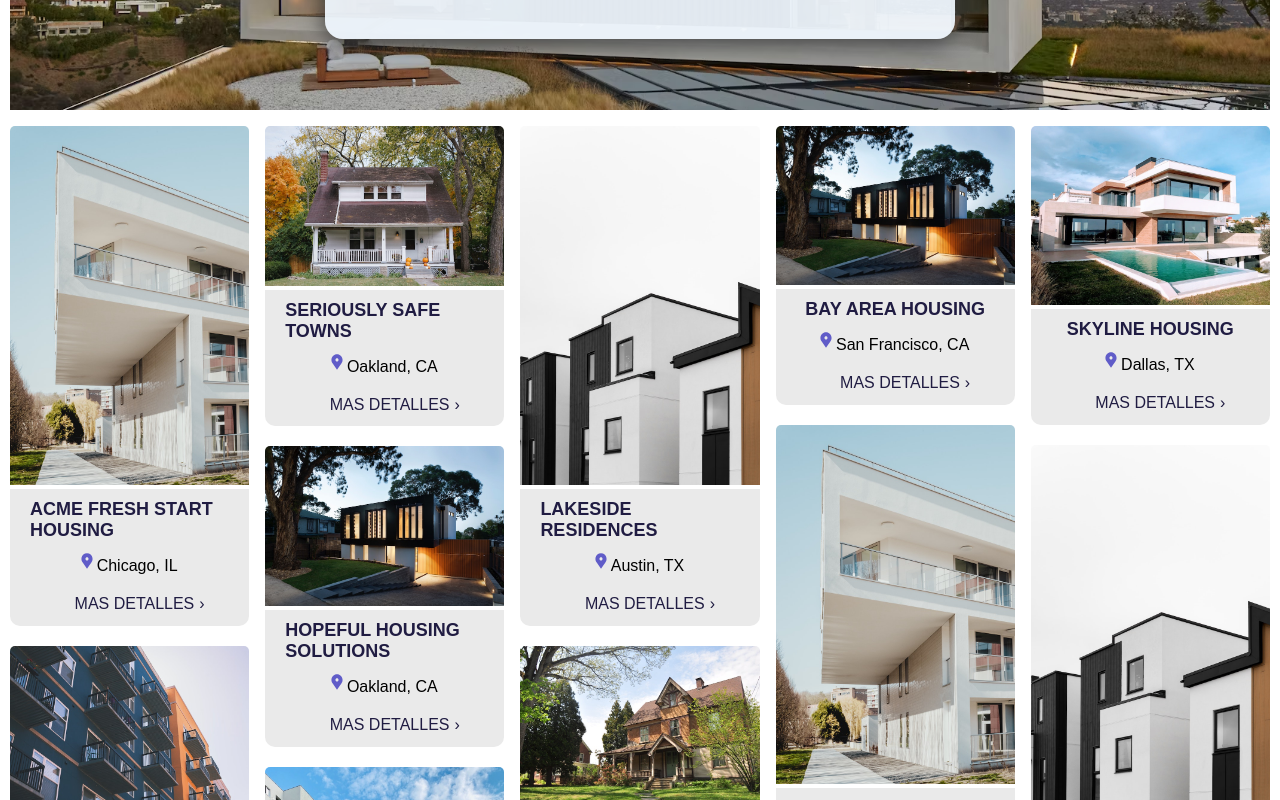
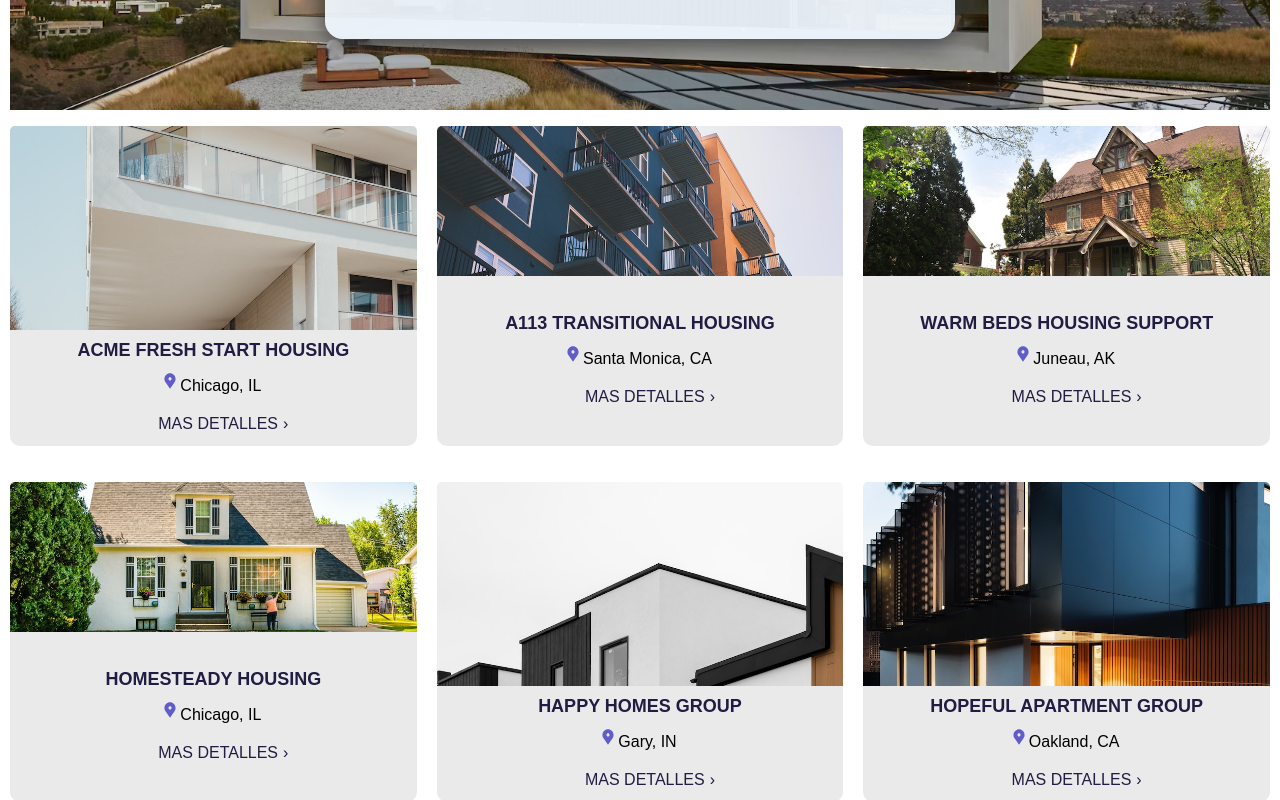
Before and after one commit to eandreschavezb/Real-State-Listings-Angular-Application, an Angular app: page / in a window 1280 px wide. Shown: the part 460-1260 px from the top of the page. Built offline with nearby package versions, Linux system fonts and the light colour scheme; data requests are answered from the project's data file.

Commit message:
latest layout changes

```diff
--- a/src/app/home/home.component.css
+++ b/src/app/home/home.component.css
@@ -100,8 +100,12 @@ button {
     gap: 10px;
     justify-content: space-around; */
     margin-top: 2vh;
-    column-count: 5;
-    column-gap: 1em;
+/*     column-count: 3;
+    column-gap: 3em; */
+    display: grid;
+    grid-template-columns: repeat(auto-fit, minmax(350px, 1fr));
+/*     grid-template-rows: repeat(auto-fit, minmax(350px, 1fr)); */
+    gap: 20px;
   }
 
 
--- a/src/app/housing-location/housing-location.component.css
+++ b/src/app/housing-location/housing-location.component.css
@@ -6,12 +6,16 @@
   padding-bottom: 5px; */
 /*   background-color: #ff0000; */
   overflow-x: hidden !important;
-  height: 100%;
+
 /*   display: flex;
   flex-direction: column; */
-  display: inline-block;
+/*   display: inline-block; */
+display: flex;
+flex-direction: column;
   margin: 0 0 1em;
-  width: 100%;
+/*   width: 100%;
+  height: 100%; */
+  height: 40vh;
 /*   background-color: rgb(238, 238, 238); */
 }
 .listing-heading {
```
